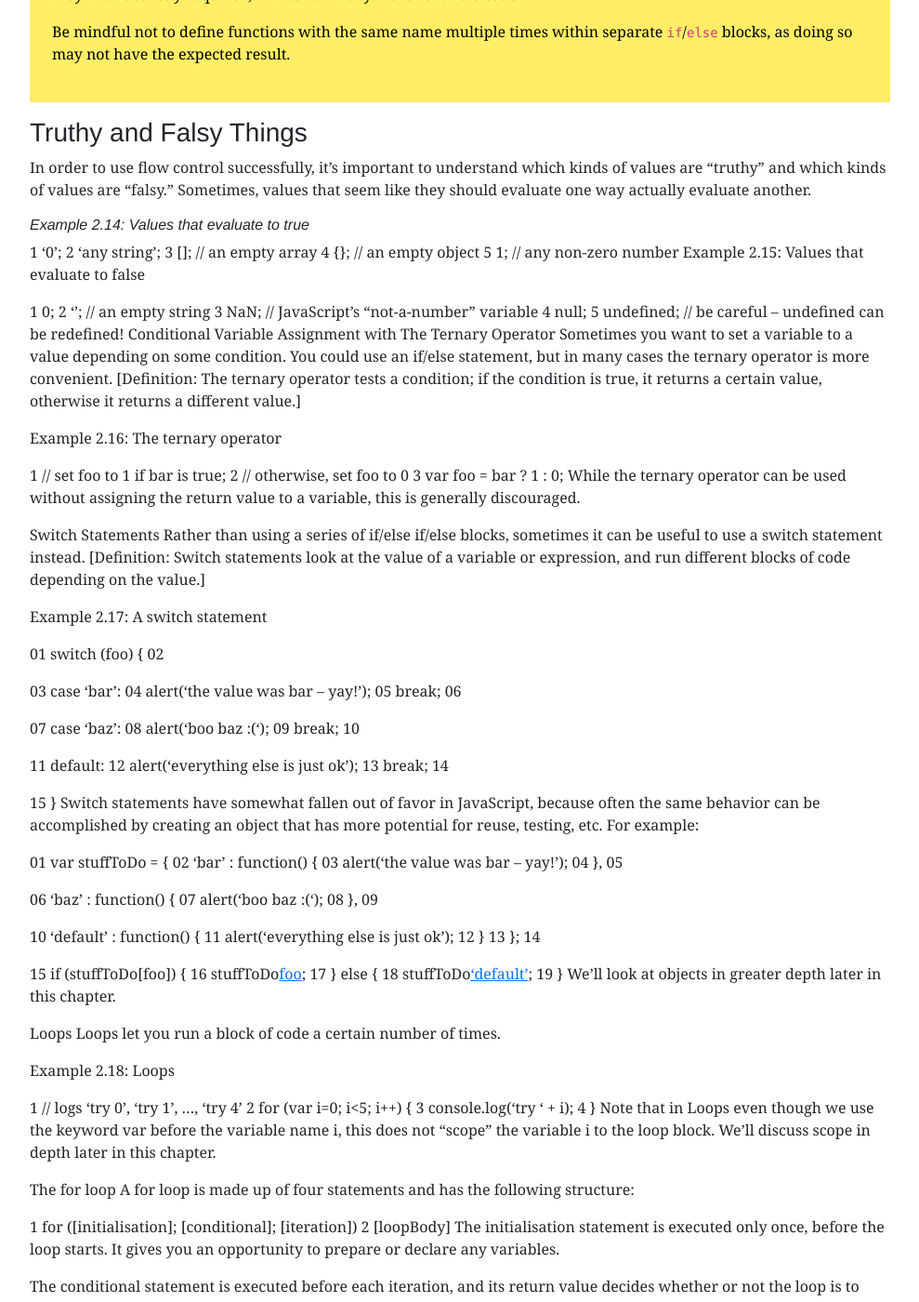
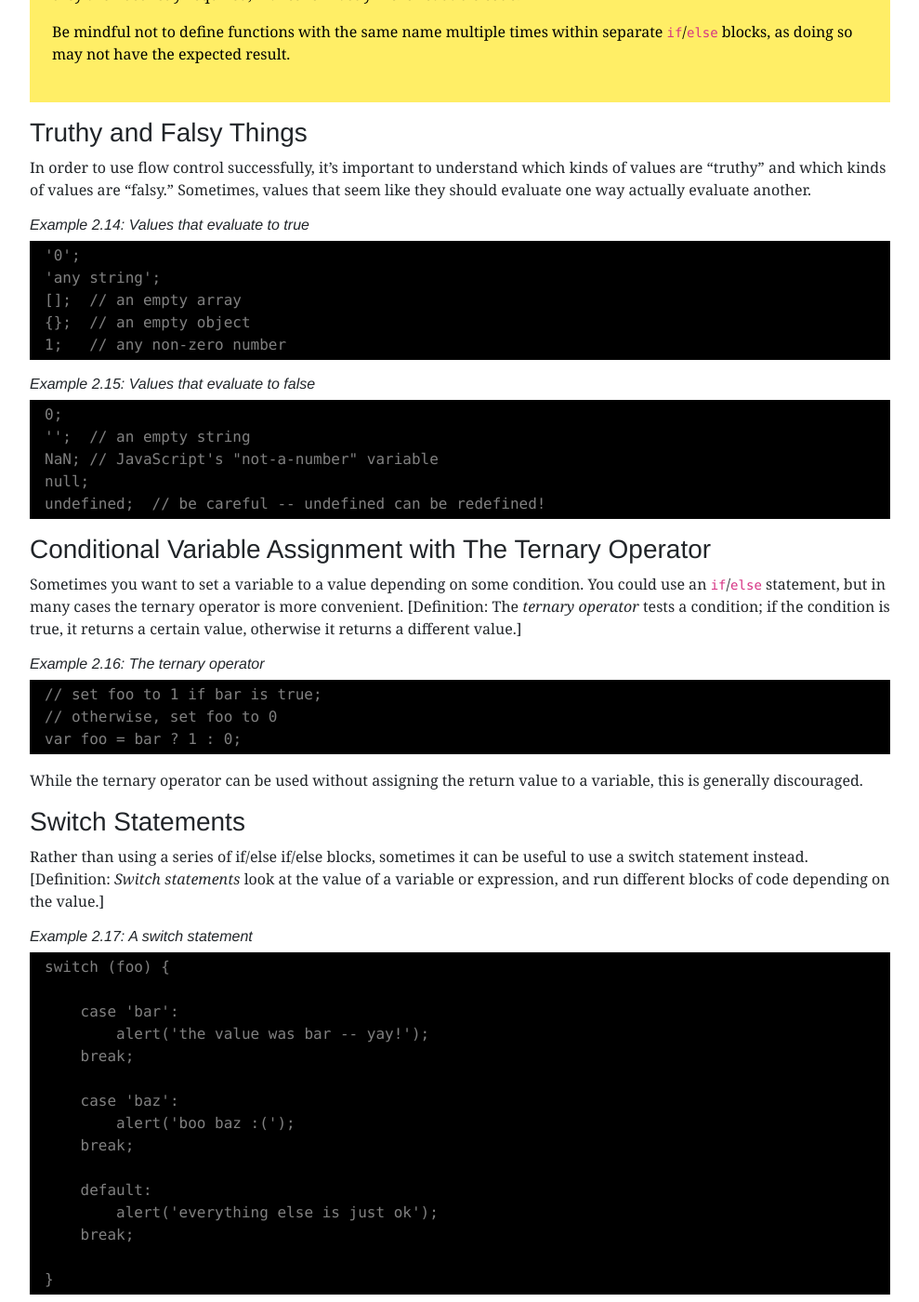
Before and after one commit to dan-carroll/jquery-fundamentals, a Jekyll site: the page built from legacy/ch02-js-basics.md, in a window 1280 px wide and 1400 px high, scrolled down 4174 px. Shown: the whole window at 93% size, without its empty margins (145-1134 px from the left). Built offline with Jekyll 4.4.1, drawn with Linux system fonts in a browser that asks for light colours; some of the changed text lies outside the part shown.

Commit message:
Update ch02-js-basics.md
Formatted more text for the book look.

````diff
--- a/legacy/ch02-js-basics.md
+++ b/legacy/ch02-js-basics.md
@@ -210,76 +210,62 @@ In order to use flow control successfully, it's important to understand which ki
 
 ###### Example 2.14: Values that evaluate to true
 
-1
+```js
 '0';
-2
 'any string';
-3
 [];  // an empty array
-4
 {};  // an empty object
-5
 1;   // any non-zero number
-Example 2.15: Values that evaluate to false
+```
 
-1
+###### Example 2.15: Values that evaluate to false
+
+```js
 0;
-2
 '';  // an empty string
-3
 NaN; // JavaScript's "not-a-number" variable
-4
 null;
-5
 undefined;  // be careful -- undefined can be redefined!
-Conditional Variable Assignment with The Ternary Operator
-Sometimes you want to set a variable to a value depending on some condition. You could use an if/else statement, but in many cases the ternary operator is more convenient. [Definition: The ternary operator tests a condition; if the condition is true, it returns a certain value, otherwise it returns a different value.]
+```
 
-Example 2.16: The ternary operator
+### Conditional Variable Assignment with The Ternary Operator
 
-1
+Sometimes you want to set a variable to a value depending on some condition. You could use an `if`/`else` statement, but in many cases the ternary operator is more convenient. [Definition: The *ternary operator* tests a condition; if the condition is true, it returns a certain value, otherwise it returns a different value.]
+
+###### Example 2.16: The ternary operator
+
+```js
 // set foo to 1 if bar is true;
-2
 // otherwise, set foo to 0
-3
 var foo = bar ? 1 : 0;
+```
+
 While the ternary operator can be used without assigning the return value to a variable, this is generally discouraged.
 
-Switch Statements
-Rather than using a series of if/else if/else blocks, sometimes it can be useful to use a switch statement instead. [Definition: Switch statements look at the value of a variable or expression, and run different blocks of code depending on the value.]
+### Switch Statements
 
-Example 2.17: A switch statement
+Rather than using a series of if/else if/else blocks, sometimes it can be useful to use a switch statement instead. [Definition: *Switch statements* look at the value of a variable or expression, and run different blocks of code depending on the value.]
 
-01
+###### Example 2.17: A switch statement
+
+```js
 switch (foo) {
-02
 
-03
     case 'bar':
-04
         alert('the value was bar -- yay!');
-05
     break;
-06
 
-07
     case 'baz':
-08
         alert('boo baz :(');
-09
     break;
-10
 
-11
     default:
-12
         alert('everything else is just ok');
-13
     break;
-14
 
-15
 }
+```
+
 Switch statements have somewhat fallen out of favor in JavaScript, because often the same behavior can be accomplished by creating an object that has more potential for reuse, testing, etc. For example:
 
 01
````
